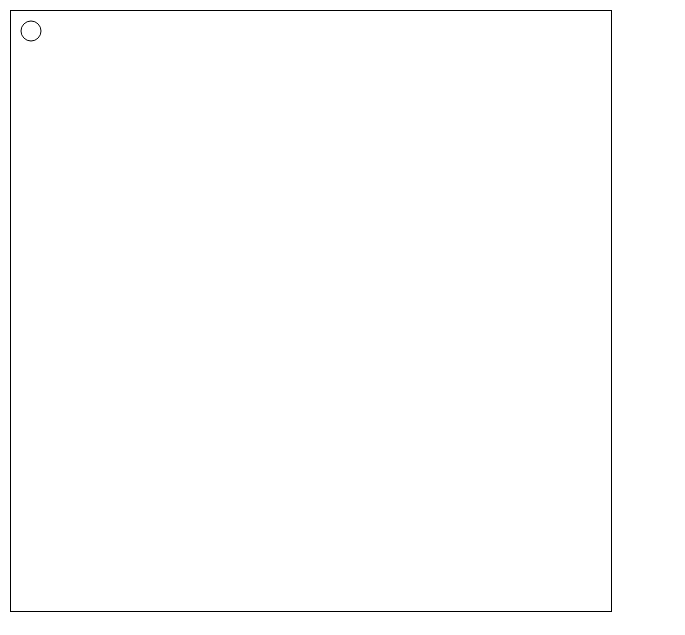
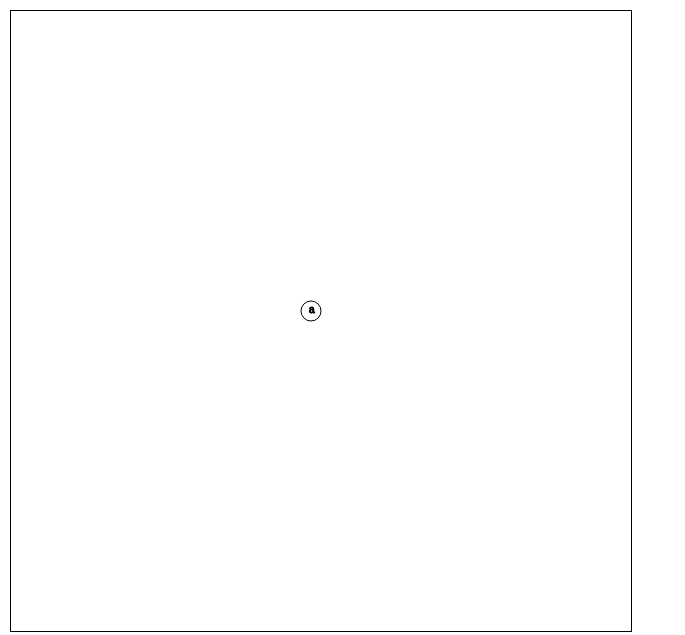
Before and after one commit to sidneiali/api-5periodo, a plain HTML site: page index.html in a window 1280 px wide. Shown: the whole page, without its empty margins (0-685 px from the left). Drawn offline with Linux system fonts and the light colour scheme.

Commit message:
feat: function creates specific locations

```diff
--- a/script.js
+++ b/script.js
@@ -1,34 +1,52 @@
+var context;
+var radius = 10;
+
 document.addEventListener('DOMContentLoaded', () => {
-  const radius = 10;
+  const vertices = {
+    1: [
+      { x: 310, y: 310, letter: 'a'},
+    ],
+    2: [
+      { x: 150, y: 310, letter: 'a'},
+      { x: 450, y: 310, letter: 'b'},
+    ],
+    3: [
+      { x: 310, y: 150, letter: 'a'},
+      { x: 495, y: 405, letter: 'b'},
+      { x: 125, y: 405, letter: 'c'},
+    ],
+  };
 
   const screen = document.querySelector('canvas');
 
   const style = window.getComputedStyle(screen);
-  const context = screen.getContext('2d');
+  context = screen.getContext('2d');
 
   screen.width = style.width.replace('px', '');
   screen.height = style.height.replace('px', '');
 
   // Por clique no canvas
-  screen.onmousedown = (event) => {
-    if (event.clientX + radius * 2 > screen.width || event.clientY + radius * 2 > screen.height) {
-      alert('Fora da área! Tente novamente.');
-      return;
-    }
-    context.beginPath();
-    context.arc(event.clientX + radius, event.clientY + radius, radius, 0, 2  * Math.PI);
-    context.stroke();
+  // screen.onmousedown = (event) => {
+  //   if (event.clientX + radius * 2 > screen.width || event.clientY + radius * 2 > screen.height) {
+  //     alert('Fora da área! Tente novamente.');
+  //     return;
+  //   }
 
+  //   generateCyrcle(context, event.clientX, event.clientY, radius, 'a');
 
-    console.log(event.clientX, event.clientY)
-  }
+  //   console.log(event.clientX - radius, event.clientY - radius)
+  // }
 
-  // Por campo e ação de botão no html
-  const generateEdge = (context, positionX, positionY) => {
-    context.beginPath();
-    context.arc(positionX + radius, positionY + radius, radius, 0, 2  * Math.PI);
-    context.stroke();
-  }
+  vertices[1].map(vertice => (
+    generateCyrcle(context, vertice.x, vertice.y, radius, vertice.letter)
+  ));
 
-  generateEdge(context, 10, 10)
 });
+
+// Por campo e ação de botão no html
+const generateCyrcle = (context, positionX, positionY, radiusCyrcle, letter) => {
+  context.beginPath();
+  context.arc(positionX - radius, positionY - radius, radiusCyrcle, 0, 2  * Math.PI);
+  letter && context.strokeText(letter, positionX - radius * 1.2, positionY - radius * 0.8);
+  context.stroke();
+};
--- a/style.css
+++ b/style.css
@@ -1,11 +1,11 @@
  * {
-   margin: 0px;
+   margin: 0;
    padding: 0;
  }
 
  #screen {
-   width: 600px;
-   height: 600px;
+   width: 620px;
+   height: 620px;
 
    border: 1px solid;
    margin: 10px;
```
